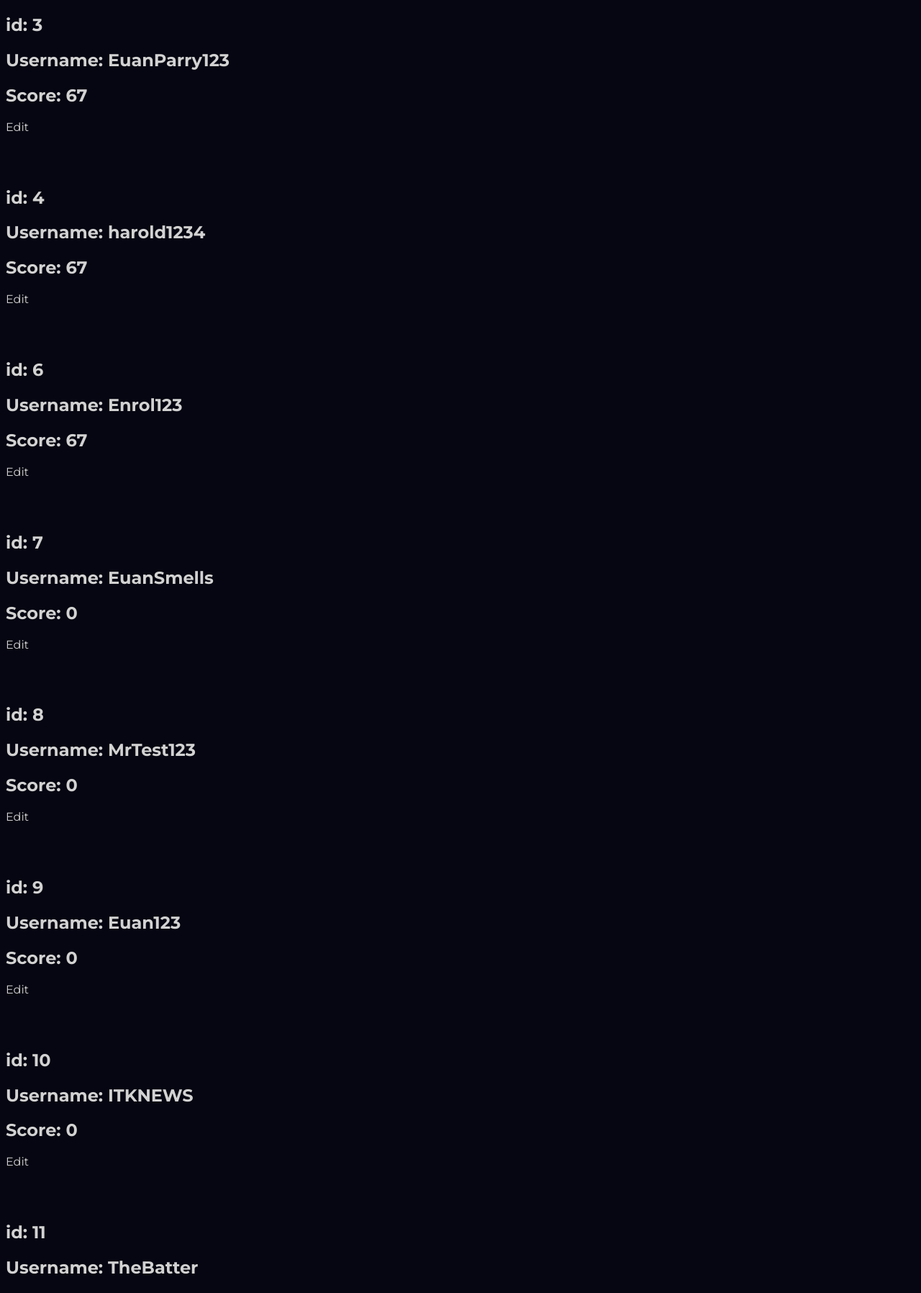
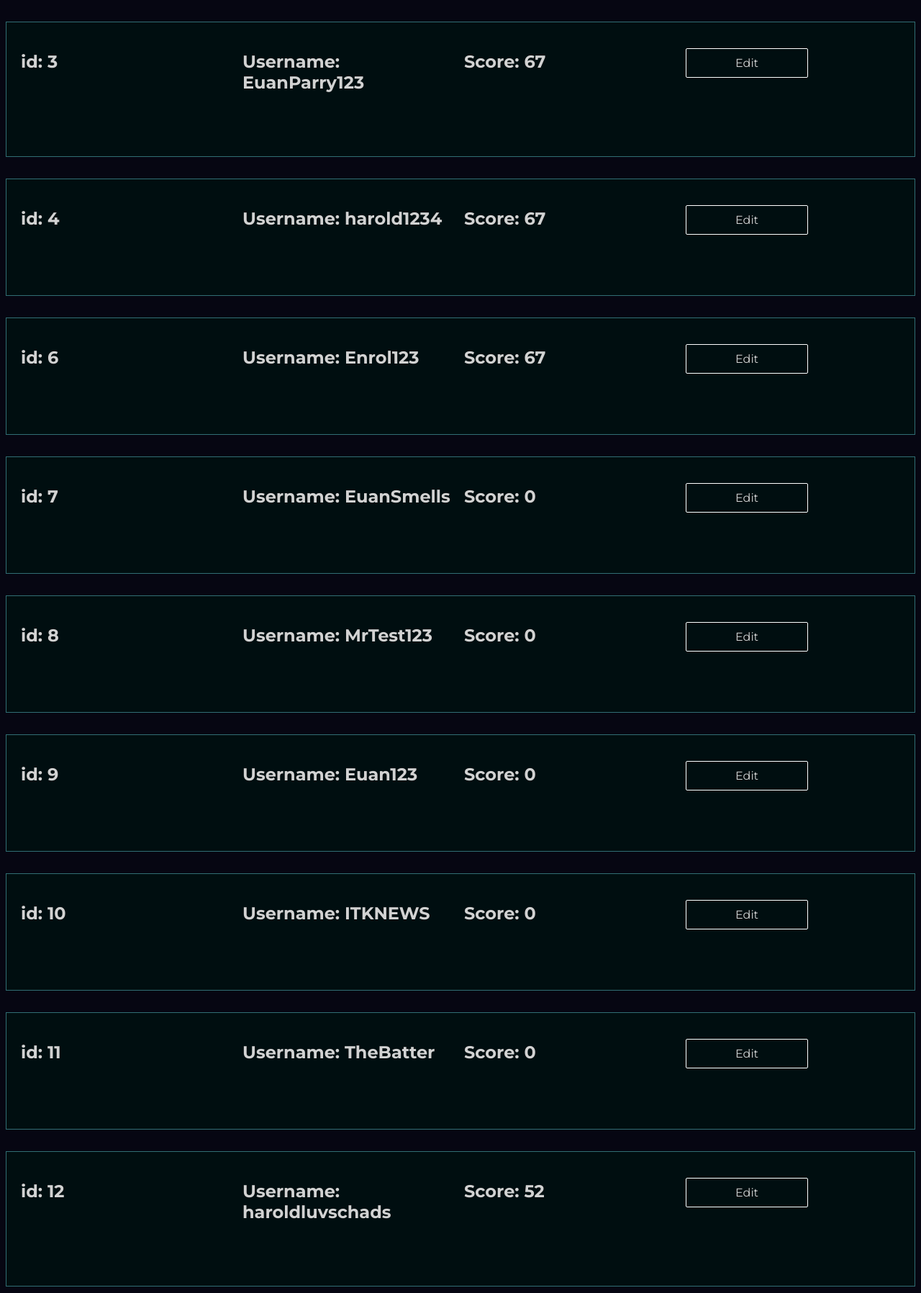
Before and after one commit to FrazerH08/Citizens-Road-to-Survival, a PHP site: page /review_score.php in a window 1280 px wide. Shown: the part 68-1864 px from the top of the page at 72% size. Run offline with PHP 8.4, Linux system fonts and the light colour scheme; a user stored in the database is signed in; data comes from the database, SQL or seed files in the repository; some web fonts are replaced.

Commit message:
Thuesday Morning work

```diff
--- a/main.css
+++ b/main.css
@@ -226,7 +226,8 @@ footer {
     margin-bottom: 20px;
 }
 
-.read-more-btn {
+.read-more-btn,
+.btn {
     text-align: center;
     background-color: #000E10;
     border: 1px solid white;
@@ -239,13 +240,15 @@ footer {
     transition: all 0.4s;
 }
 
-.read-more-btn:hover {
+.read-more-btn:hover,
+.btn:hover {
     background-color: #316E74;
     border: 1px solid #316E74;
     transition: .4s;
 }
 
-.read-more-btn a {
+.read-more-btn a,
+.btn a {
     color: #b2b2b2;
     text-decoration: none;
     font-size: 16px;
@@ -295,7 +298,8 @@ footer {
         width: 100%;
         word-break: break-all;
     }
-    .read-more-btn {
+    .read-more-btn,
+    .btn {
         text-align: center;
         /* padding: 5px 12px; */
         justify-content: center;
--- a/retrieve_articles.php
+++ b/retrieve_articles.php
@@ -79,7 +79,7 @@ $stmt->close();
 $conn->close();
 ?>
     <div class="read-more-btn-container">
-        <a class="read-more-btn" style="text-align: center;" href="list_articles.php">Read More</a>
+        <a class="read-more-btn" style="text-align: center;" href="list_articles.php">Read More Articles</a>
     </div>
     <footer>
         <div class="f-container">
--- /dev/null
+++ b/review_score.css
@@ -0,0 +1,26 @@
+    .scoreCard {
+        display: grid;
+        grid-template-areas: "id username score edit";
+        grid-template-columns: 1fr 1fr 1fr 1fr;
+        gap: 10px;
+        background-color: #000E10;
+        border: 1px solid #316E74;
+        padding: 20px;
+        margin-bottom: 20px;
+        column-count: 4;
+        column-gap: 10px;
+        column-rule: 1px solid white;
+        margin-top: 30px;
+    }
+
+    .scoreCard div {
+        /* background-color: #000E10; */
+    }
+
+    @media (max-width: 650px) {
+        .scoreCard {
+            grid-template-areas: "id" "username" "score" "edit";
+            grid-template-columns: auto;
+            column-count: 1;
+        }
+    }
--- a/review_score.php
+++ b/review_score.php
@@ -5,7 +5,7 @@
     <meta name="viewport" content="width=device-width, initial-scale=1.0">
     <title>Review score </title>
     <link rel="stylesheet" href="main.css">
-    <link rel="stylesheet" href="login.css">
+    <link rel="stylesheet" href="review_score.css">
     <link rel="preconnect" href="https://fonts.googleapis.com">
     <link rel="preconnect" href="https://fonts.gstatic.com" crossorigin>
     <link href="https://fonts.googleapis.com/css2?family=Cambo&family=Inter:ital,opsz,wght@0,14..32,100..900;1,14..32,100..900&family=Montserrat:ital,wght@0,100..900;1,100..900&family=Roboto:ital,wght@0,100..900;1,100..900&display=swap" rel="stylesheet">
@@ -55,12 +55,12 @@ if($role!='admin' || $logged_in == false) {
     // Display scores
     if (!empty($scores)) {
         foreach ($scores as $row) {
-            echo '<section class="newsCard">';
-            echo '<h2> id: '  . htmlspecialchars($row['id']).'</h2>';
-            echo '<h2> Username: '  . htmlspecialchars($row['username']).'</h2>';
-            echo '<h2>Score: ' . htmlspecialchars($row['score']) . '</h2>';
+            echo '<section class="scoreCard">';
+            echo '<div> <h2> id: '  . htmlspecialchars($row['id']).' </h2></div>';
+            echo '<div> <h2> Username: '  . htmlspecialchars($row['username']).'</h2></div>';
+            echo '<div> <h2> Score: ' . htmlspecialchars($row['score']) . '</h2></div>';
             echo '<p>
-                    <a class=btn onclick="return confirm(\'Do You Really Want To Edit This?\')"href="edit_score.php?id=' . htmlspecialchars($row['id']) . '">Edit</a>
+                    <a class="btn" onclick="return confirm(\'Do You Really Want To Edit This?\')" href="edit_score.php?id=' . htmlspecialchars($row['id']) . '">Edit</a>
             </p>';
             echo '<br>' .'<br>';
             echo '</section>';
```
Also changed, not shown: home.css (+7 -0 lines), uploads/Screenshot 2026-05-20 195643.png (added).
